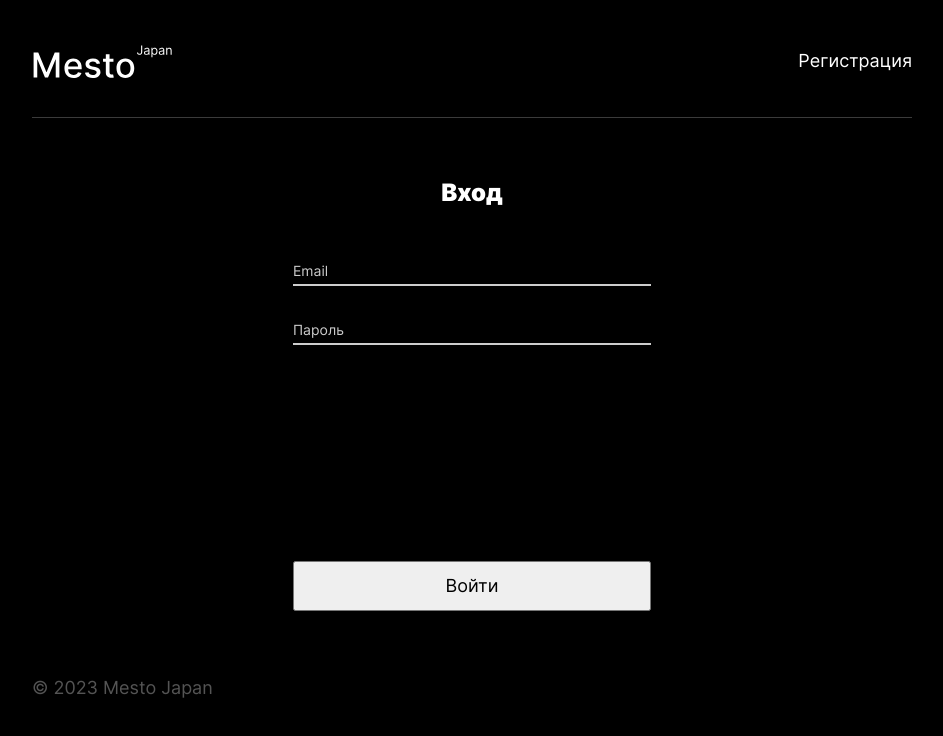
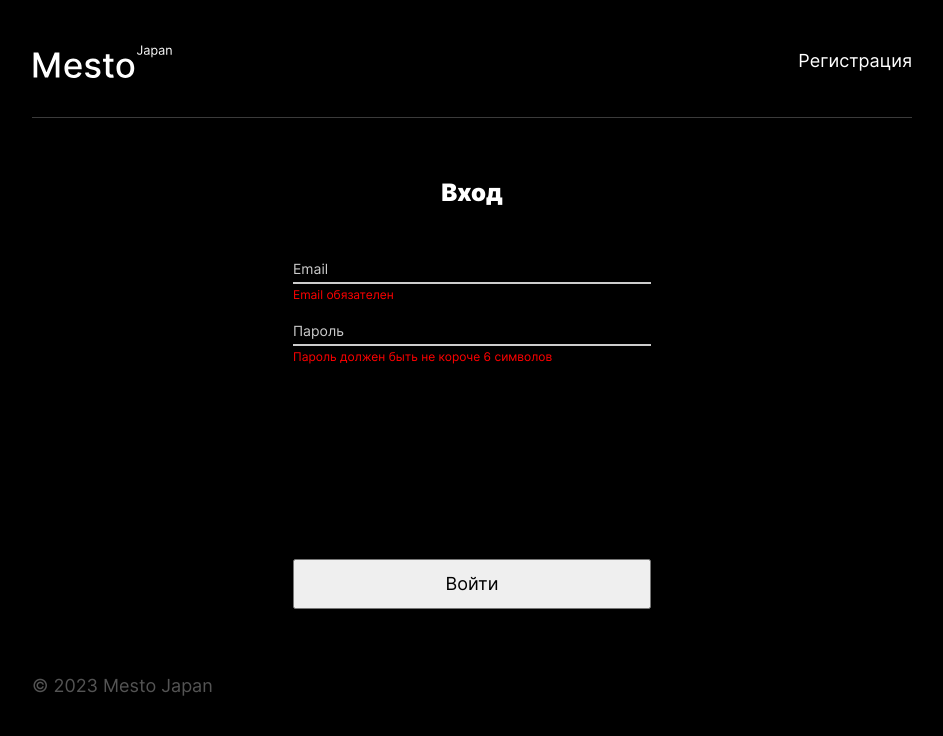
Before and after one commit to RitaKruglova/react-mesto-auth, a React (Create React App) app: page /sign-in in a window 1280 px wide. Shown: the top 736 px of the page, without its empty margins (168-1111 px from the left). Built offline with nearby package versions, Linux system fonts and the light colour scheme; no server answers.

Commit message:
feat: add validation for login and fix login styles

```diff
--- /dev/null
+++ b/src/blocks/authentication/__error/authentication__error.css
@@ -0,0 +1,11 @@
+.authentication__error {
+  min-height: 30px;
+  font-weight: 400;
+  font-size: 12px;
+  line-height: 15px;
+  color: #FF0000;
+  text-align: left;
+  width: 100%;
+  max-width: 350px;
+  margin-top: 3px;
+}
--- a/src/blocks/authentication/__input/authentication__input.css
+++ b/src/blocks/authentication/__input/authentication__input.css
@@ -1,5 +1,4 @@
 .authentication__input {
-  margin-bottom: 30px;
   width: 358px;
   height: 27px;
   font-style: normal;
@@ -13,9 +12,9 @@
   color: #fff;
 }
 
-.authentication__input:last-of-type {
+/* .authentication__input:last-of-type {
   margin-bottom: 216px;
-}
+} */
 
 .authentication__input:focus {
   outline: none;
@@ -30,7 +29,7 @@
     width: 260px;
   }
 
-  .authentication__input:last-of-type {
+  /* .authentication__input:last-of-type {
     margin-bottom: 173px;
-  }
+  } */
 }
--- a/src/blocks/authentication/__submit-button/authentication__submit-button.css
+++ b/src/blocks/authentication/__submit-button/authentication__submit-button.css
@@ -6,6 +6,7 @@
   font-size: 18px;
   line-height: 22px;
   padding: 0;
+  margin-top: 180px;
 }
 
 @media screen and (max-width: 465px) {
@@ -14,5 +15,6 @@
     height: 46px;
     font-size: 16px;
     line-height: 19px;
+    margin-top: 138px;
   }
 }
--- a/src/blocks/authentication/__title/authentication__title.css
+++ b/src/blocks/authentication/__title/authentication__title.css
@@ -4,13 +4,13 @@
   font-size: 24px;
   line-height: 29px;
   color: #FFFFFF;
-  margin: 0 0 50px 0;
+  margin: 0 0 48px 0;
 }
 
 @media screen and (max-width: 465px) {
   .authentication__title {
     font-size: 20px;
     line-height: 24px;
-    margin: 0 0 40px 0;
+    margin: 0 0 36px 0;
   }
 }
--- a/src/components/AuthenticationForm.js
+++ b/src/components/AuthenticationForm.js
@@ -7,24 +7,24 @@ function AuthenticationForm(props) {
           id="emailInput"
           className="authentication__input"
           type="email"
-          name="email"
+          name={props.emailName}
           placeholder="Email"
           required
-          value={props.formValue.email}
+          value={props.emailValue}
           onChange={props.onChange}
         />
-        <span id="emailInputError" className="authentication__error authentication__error_visible"></span>
+        <span id="emailInputError" className="authentication__error authentication__error_visible">{props.emailError && props.emailError}</span>
         <input
           id="passwordInput"
           className="authentication__input"
           type="password"
-          name="password"
+          name={props.passwordName}
           placeholder="Пароль"
           required
-          value={props.formValue.password}
+          value={props.passwordValue}
           onChange={props.onChange}
         />
-        <span id="passwordInputError" className="authentication__error authentication__error_visible"></span>
+        <span id="passwordInputError" className="authentication__error authentication__error_visible">{props.passwordError && props.passwordError}</span>
         <button
           className="authentication__submit-button"
           type="submit"
--- a/src/components/Login.js
+++ b/src/components/Login.js
@@ -2,33 +2,59 @@ import AuthenticationForm from "./AuthenticationForm";
 import { useState } from "react";
 import { authorise } from "../utils/auth";
 import { useNavigate } from "react-router-dom";
+import useValidate from "../hooks/useValidate";
+import { validateEmail, validatePassword } from "../utils/validation";
 
 function Login({ handleLogin, checkToken }) {
+  const EMAIL = 'email';
+  const PASSWORD = 'password';
   const navigate = useNavigate();
 
-  const [formValue, setFormValue] = useState({
-    email: '',
-    password: ''
-  })
+  function validate(values) {
+    const errors = {};
+    const emailError = validateEmail(values[EMAIL]);
+    const passwordError = validatePassword(values[PASSWORD]);
+    if (emailError) {
+      errors[EMAIL] = emailError;
+    }
+    if (passwordError) {
+      errors[PASSWORD] = passwordError;
+    }
+    return errors;
+  }
 
-  function handleChange(event) {
-    const {name, value} = event.target;
+  const { setValues, values, errors, handleChange, isSubmitting } = useValidate({
+    [EMAIL]: '',
+    [PASSWORD]: ''
+  }, validate);
 
-    setFormValue({
-      ...formValue,
-      [name]: value
-    })
-  }
+  // const [formValue, setFormValue] = useState({
+  //   email: '',
+  //   password: ''
+  // })
+
+  // function handleChange(event) {
+  //   const {name, value} = event.target;
+
+  //   setFormValue({
+  //     ...formValue,
+  //     [name]: value
+  //   })
+  // }
 
   function handleSubmit(event) {
     event.preventDefault();
 
-    authorise(formValue.email, formValue.password)
+    authorise(values[EMAIL], values[PASSWORD])
       .then(() => {
-        setFormValue({
-          email: '',
-          password: ''
-        });
+        setValues({
+          [EMAIL]: '',
+          [PASSWORD]: ''
+        })
+        // setFormValue({
+        //   email: '',
+        //   password: ''
+        // });
         handleLogin();
         checkToken();
         navigate('/', {replace: true});
@@ -41,7 +67,15 @@ function Login({ handleLogin, checkToken }) {
       title="Вход"
       onChange={handleChange}
       onSubmit={handleSubmit}
-      formValue={formValue}
+      formValue={values}
+      errors={errors}
+      isSubmitting={isSubmitting}
+      emailName={[EMAIL]}
+      passwordName={[PASSWORD]}
+      emailValue={values[EMAIL]}
+      passwordValue={values[PASSWORD]}
+      emailError={errors[EMAIL]}
+      passwordError={errors[PASSWORD]}
     />
   )
 }
--- a/src/index.css
+++ b/src/index.css
@@ -63,3 +63,4 @@
 @import url(./blocks/authentication/__input/authentication__input.css);
 @import url(./blocks/authentication/__submit-button/authentication__submit-button.css);
 @import url(./blocks/authentication/__link/authentication__link.css);
+@import url(./blocks/authentication/__error/authentication__error.css);
```
Also changed, not shown: src/components/AddPlacePopup.js (+0 -11 lines).
